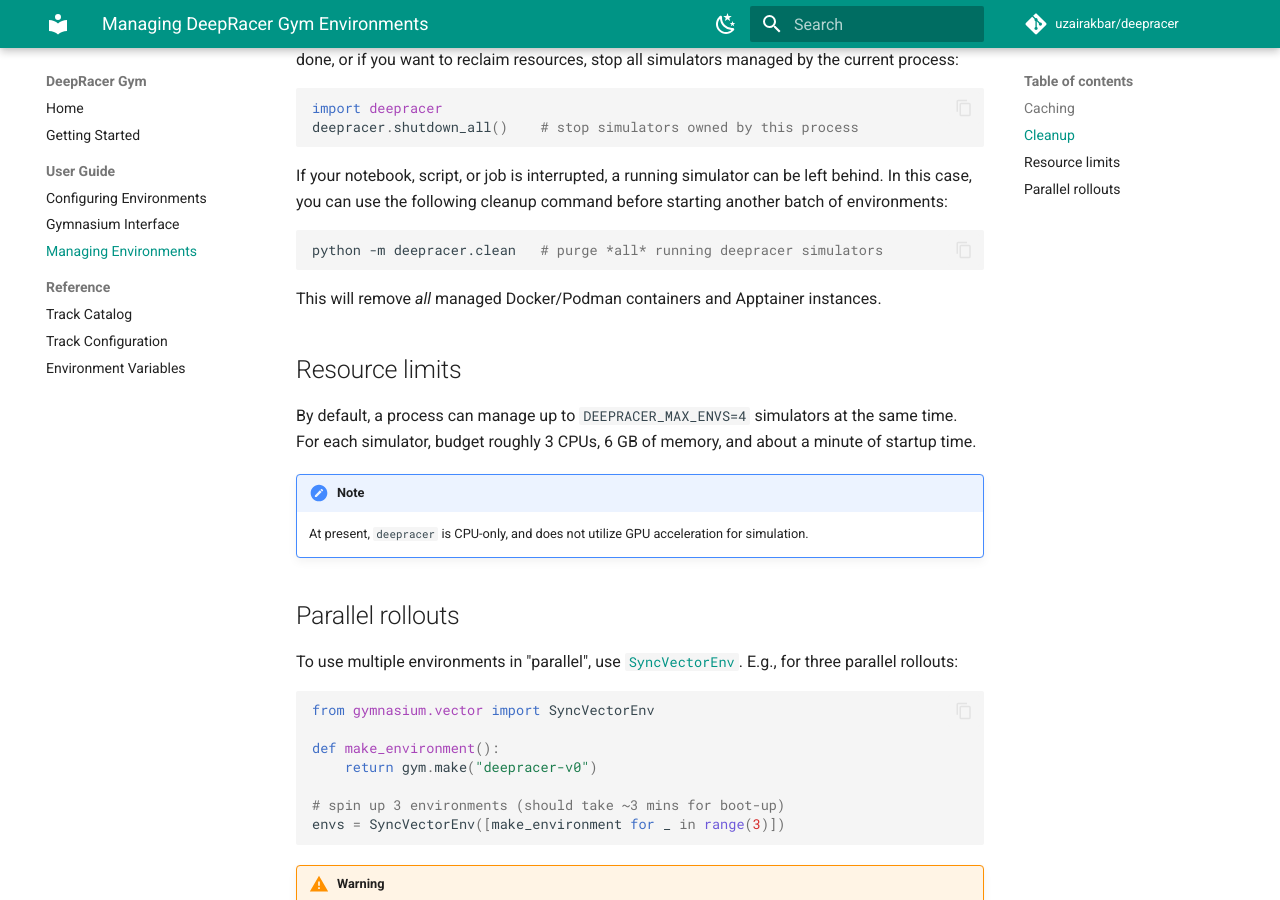
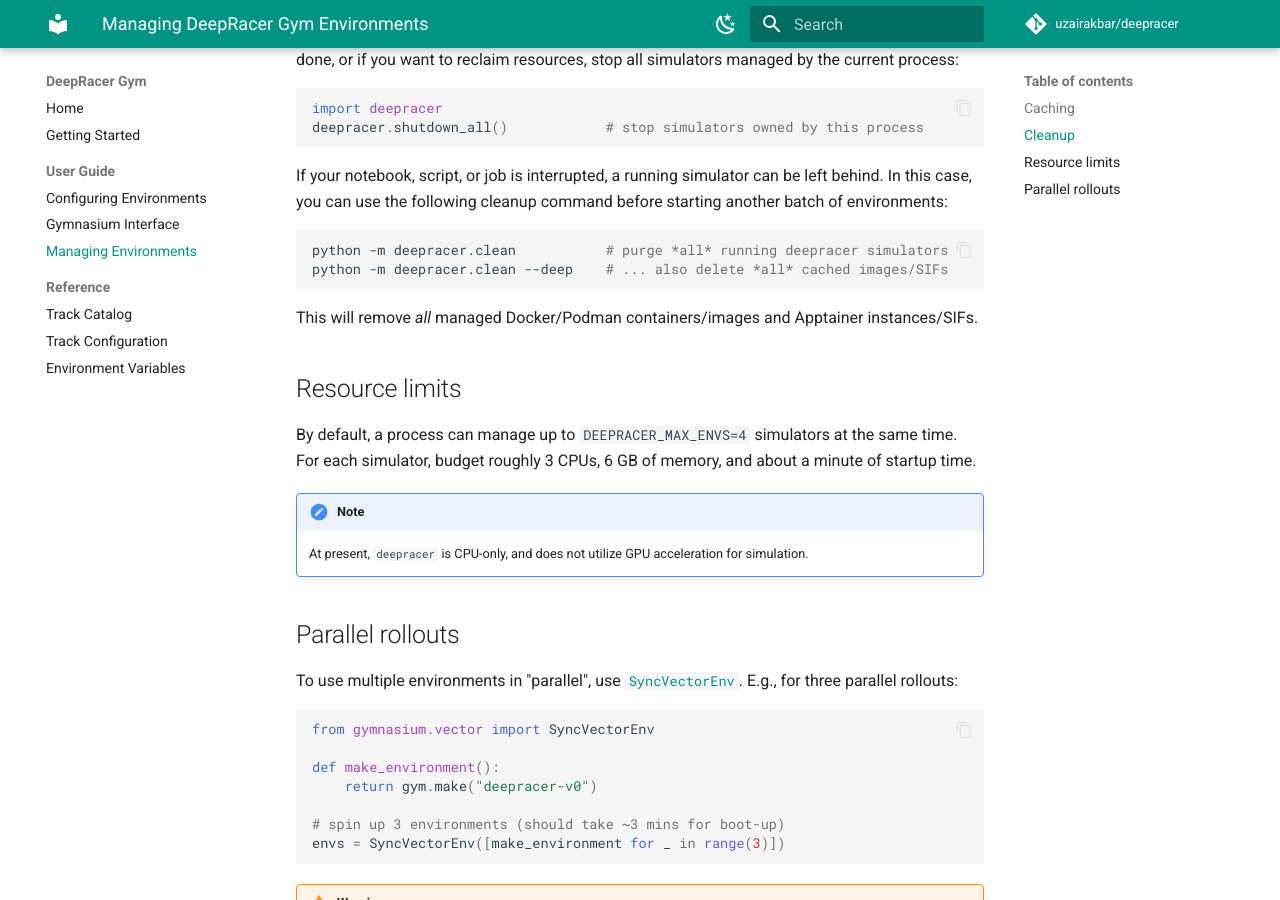
Before and after one commit to uzairakbar/deepracer, an MkDocs documentation site: the page built from docs/guide/managing.md, in a window 1280 px wide and 900 px high, scrolled down 796 px. Built offline with MkDocs 1.6.1 and Material for MkDocs 9.7.7, drawn with Linux system fonts in a browser that asks for light colours; comment, search, counter and statistics services are not loaded.

Commit message:
docs: add --deep flag to clean script

````diff
--- a/docs/guide/managing.md
+++ b/docs/guide/managing.md
@@ -9,7 +9,7 @@ Each call to `gym.make("deepracer-v0")` creates a Gymnasium environment and, by
 
 ```python
 import deepracer
-deepracer.running()         # list managed simulators on this host
+deepracer.running()             # list managed simulators on this host
 ```
 
 You can also inspect running simulator services directly through your container runtime:
@@ -40,18 +40,19 @@ done, or if you want to reclaim resources, stop all simulators managed by the cu
 
 ```python
 import deepracer
-deepracer.shutdown_all()    # stop simulators owned by this process
+deepracer.shutdown_all()            # stop simulators owned by this process
 ```
 
 If your notebook, script, or job is interrupted, a running simulator can be left behind. In this case, you can use the following
 cleanup command before starting another batch of environments:
 
 ```bash
-python -m deepracer.clean   # purge *all* running deepracer simulators
+python -m deepracer.clean           # purge *all* running deepracer simulators
+python -m deepracer.clean --deep    # ... also delete *all* cached images/SIFs
 ```
 
-This will remove *all* managed Docker/Podman containers and Apptainer
-instances.
+This will remove *all* managed Docker/Podman containers/images and Apptainer
+instances/SIFs.
 
 ## Resource limits
 
````
Also changed, not shown: client/README.md (+1 -1 lines).
